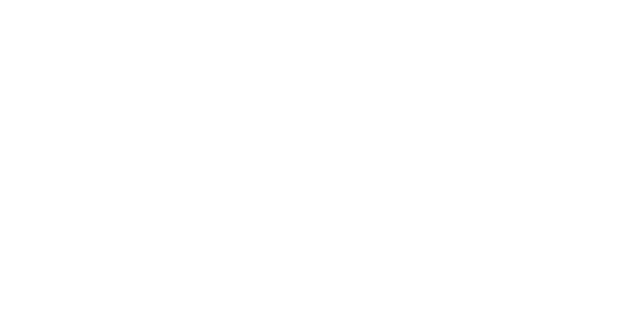
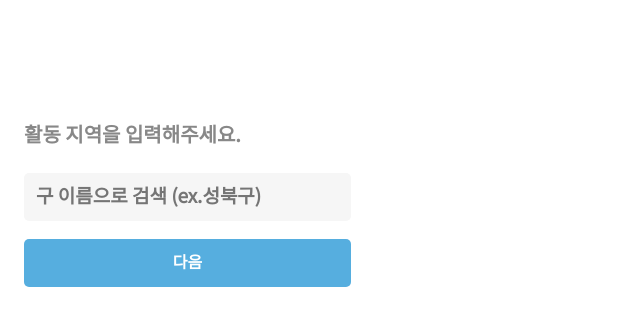
Before and after one commit to hyunseo-han/BaroBorrow_Hackerthon_Front, a React (Create React App) app: page /Location in a window 1280 px wide. Before the commit this address had no page. Shown: the top 326 px of the page, without its empty margins (0-640 px from the left). Built offline with nearby package versions, Linux system fonts and the light colour scheme.

Commit message:
FEAT : 닉네임, 지역 입력

```diff
--- a/src/App.js
+++ b/src/App.js
@@ -3,6 +3,8 @@
 import Main from "./Start/Main";
 import Login from "./Start/Login";
 import SignUp from "./Start/SignUp";
+import NickName from "./Start/NickName";
+import Location from "./Start/Location";
 
 function App() {
   return (
@@ -12,6 +14,8 @@
         <Route exact path={"/"} element={<Main />}></Route>
         <Route exact path={"/SignUp"} element={<SignUp />}></Route>
         <Route exact path={"/Login"} element={<Login />}></Route>
+        <Route exact path={"/NickName"} element={<NickName />}></Route>
+        <Route exact path={"/Location"} element={<Location />}></Route>
       </Routes>
     </BrowserRouter>
   );
--- /dev/null
+++ b/src/Start/Location.jsx
@@ -0,0 +1,97 @@
+import React from "react";
+import { useState } from "react";
+import styled from "styled-components";
+import { useNavigate, NavLink, Link } from "react-router-dom";
+
+const LocationDiv = styled.div`
+  position: absolute;
+  width: 219px;
+  height: 27px;
+  top: 120px;
+
+  font-style: normal;
+  font-weight: 700;
+  font-size: 20px;
+  line-height: 27px;
+
+  color: #888888;
+`;
+
+export const InputText = styled.textarea`
+  all: unset;
+  position: relative;
+
+  font-style: normal;
+  font-weight: 700;
+  font-size: 19px;
+  line-height: 44px;
+  text-indent: 12px;
+
+  width: 327px;
+  height: 48px;
+  top: 173px;
+  background: rgba(246, 246, 246, 1);
+  border-radius: 5px;
+`;
+
+const SubmitButton = styled.button`
+  position: relative;
+  width: 327px;
+  height: 48px;
+  margin-top: 190px;
+
+  background: #56aedf;
+  border-radius: 5px;
+  border: none;
+
+  font-style: normal;
+  font-weight: 700;
+  font-size: 16px;
+  line-height: 22px;
+
+  cursor: pointer;
+  text-align: center;
+
+  color: #ffffff;
+`;
+
+const StyledLink = styled(Link)`
+  text-decoration: none;
+
+  &:focus,
+  &:hover,
+  &:visited,
+  &:link,
+  &:active {
+    text-decoration: none;
+  }
+`;
+
+const Location = () => {
+  const [nickname, setnickname] = useState("");
+  const onNameHandler = (event) => {
+    setnickname(event.currentTarget.value);
+  };
+
+  return (
+    <>
+      <LocationDiv>활동 지역을 입력해주세요.</LocationDiv>
+      <InputText
+        type="text"
+        name="input_nickname"
+        placeholder="구 이름으로 검색 (ex.성북구)"
+        onChange={onNameHandler}
+      />
+
+      <div>
+        <SubmitButton>
+          <StyledLink to="/Location" style={{ color: "white" }}>
+            다음
+          </StyledLink>
+        </SubmitButton>
+      </div>
+    </>
+  );
+};
+
+export default Location;
--- a/src/Start/Login.jsx
+++ b/src/Start/Login.jsx
@@ -14,7 +14,6 @@
   position: relative;
   width: 327px;
   height: 48px;
-  left: 24px;
   top: 278px;
 
   background: #f7f7f7;
@@ -36,7 +35,6 @@
   position: relative;
   width: 327px;
   height: 48px;
-  left: 24px;
   top: 280px;
   background: #56aedf;
   border-radius: 5px;
@@ -82,6 +80,10 @@
     setInputPw(e.target.value);
   };
 
+  const onClickLogin = () => {
+    console.log("click login");
+  };
+
   return (
     <>
       <LoginLogo src="img/로그인로고 1.png" />
@@ -110,7 +112,7 @@
       </SignInDiv>
 
       <div>
-        <LoginButton>로그인</LoginButton>
+        <LoginButton onClick={onClickLogin}>로그인</LoginButton>
       </div>
     </>
   );
--- /dev/null
+++ b/src/Start/NickName.jsx
@@ -0,0 +1,96 @@
+import React from "react";
+import { useState } from "react";
+import styled from "styled-components";
+import { useNavigate, NavLink, Link } from "react-router-dom";
+
+const NickNameDiv = styled.div`
+  position: absolute;
+  width: 195px;
+  height: 27px;
+  top: 120px;
+
+  font-style: normal;
+  font-weight: 700;
+  font-size: 20px;
+  line-height: 27px;
+
+  color: #888888;
+`;
+export const InputText = styled.textarea`
+  all: unset;
+  position: relative;
+
+  font-style: normal;
+  font-weight: 700;
+  font-size: 19px;
+  line-height: 44px;
+  text-indent: 12px;
+
+  width: 327px;
+  height: 48px;
+  top: 173px;
+  background: rgba(246, 246, 246, 1);
+  border-radius: 5px;
+`;
+
+const NextButton = styled.button`
+  position: relative;
+  width: 327px;
+  height: 48px;
+  margin-top: 190px;
+
+  background: #56aedf;
+  border-radius: 5px;
+  border: none;
+
+  font-style: normal;
+  font-weight: 700;
+  font-size: 16px;
+  line-height: 22px;
+
+  cursor: pointer;
+  text-align: center;
+
+  color: #ffffff;
+`;
+
+const StyledLink = styled(Link)`
+  text-decoration: none;
+
+  &:focus,
+  &:hover,
+  &:visited,
+  &:link,
+  &:active {
+    text-decoration: none;
+  }
+`;
+
+const NickName = () => {
+  const [nickname, setnickname] = useState("");
+  const onNameHandler = (event) => {
+    setnickname(event.currentTarget.value);
+  };
+
+  return (
+    <>
+      <NickNameDiv>닉네임을 입력해주세요.</NickNameDiv>
+      <InputText
+        type="text"
+        name="input_nickname"
+        placeholder="ex) 홍길동"
+        onChange={onNameHandler}
+      />
+
+      <div>
+        <NextButton>
+          <StyledLink to="/Location" style={{ color: "white" }}>
+            다음
+          </StyledLink>
+        </NextButton>
+      </div>
+    </>
+  );
+};
+
+export default NickName;
--- a/src/Start/SignUp.jsx
+++ b/src/Start/SignUp.jsx
@@ -1,12 +1,12 @@
 import React from "react";
 import { useState } from "react";
 import styled from "styled-components";
+import { useNavigate, NavLink, Link } from "react-router-dom";
 
 const WelcomeDiv = styled.div`
   position: relative;
   width: 287px;
   height: 53px;
-  left: 24px;
   top: 120px;
 
   font-style: normal;
@@ -55,7 +55,6 @@
   position: relative;
   width: 327px;
   height: 48px;
-  left: 24px;
   top: 145px;
 
   background: #f7f7f7;
@@ -68,7 +67,7 @@
   position: relative;
   width: 327px;
   height: 48px;
-  left: 24px;
+
   margin-top: 160px;
   background: #56aedf;
   border-radius: 5px;
@@ -85,8 +84,21 @@
   color: #ffffff;
 `;
 
+const StyledLink = styled(Link)`
+  text-decoration: none;
+
+  &:focus,
+  &:hover,
+  &:visited,
+  &:link,
+  &:active {
+    text-decoration: none;
+  }
+`;
+
 const SignUp = () => {
   const [name, setName] = useState("");
+  const [ID, setID] = useState("");
   const [password, setPassword] = useState("");
   const [confirmPassword, setConfirmPassword] = useState("");
 
@@ -96,6 +108,10 @@
 
   const onPasswordHandler = (event) => {
     setPassword(event.currentTarget.value);
+  };
+
+  const onIDHandler = (event) => {
+    setID(event.currentTarget.value);
   };
 
   const onConfirmPasswordHandler = (event) => {
@@ -118,13 +134,25 @@
       <SignUpDiv>
         <SignUpIcon src="img/Name.png" />
         <label htmlFor="input_name"></label>
-        <InputText type="text" name="input_name" placeholder="이름" />
+        <InputText
+          type="text"
+          name="input_name"
+          placeholder="이름"
+          value={name}
+          onChange={onNameHandler}
+        />
       </SignUpDiv>
 
       <SignUpDiv>
         <SignUpIcon src="img/LoginIcon.png" />
-        <label htmlFor="input_pw"></label>
-        <InputText type="password" name="input_pw" placeholder="아이디" />
+        <label htmlFor="input_id"></label>
+        <InputText
+          type="text"
+          name="input_id"
+          placeholder="아이디"
+          value={ID}
+          onChange={onIDHandler}
+        />
       </SignUpDiv>
 
       <SignUpDiv>
@@ -153,7 +181,9 @@
 
       <div>
         <SignUpButton type="submit" onSubmit={onSubmit}>
-          회원가입
+          <StyledLink to="/NickName" style={{ color: "white" }}>
+            회원가입
+          </StyledLink>
         </SignUpButton>
       </div>
     </>
```
